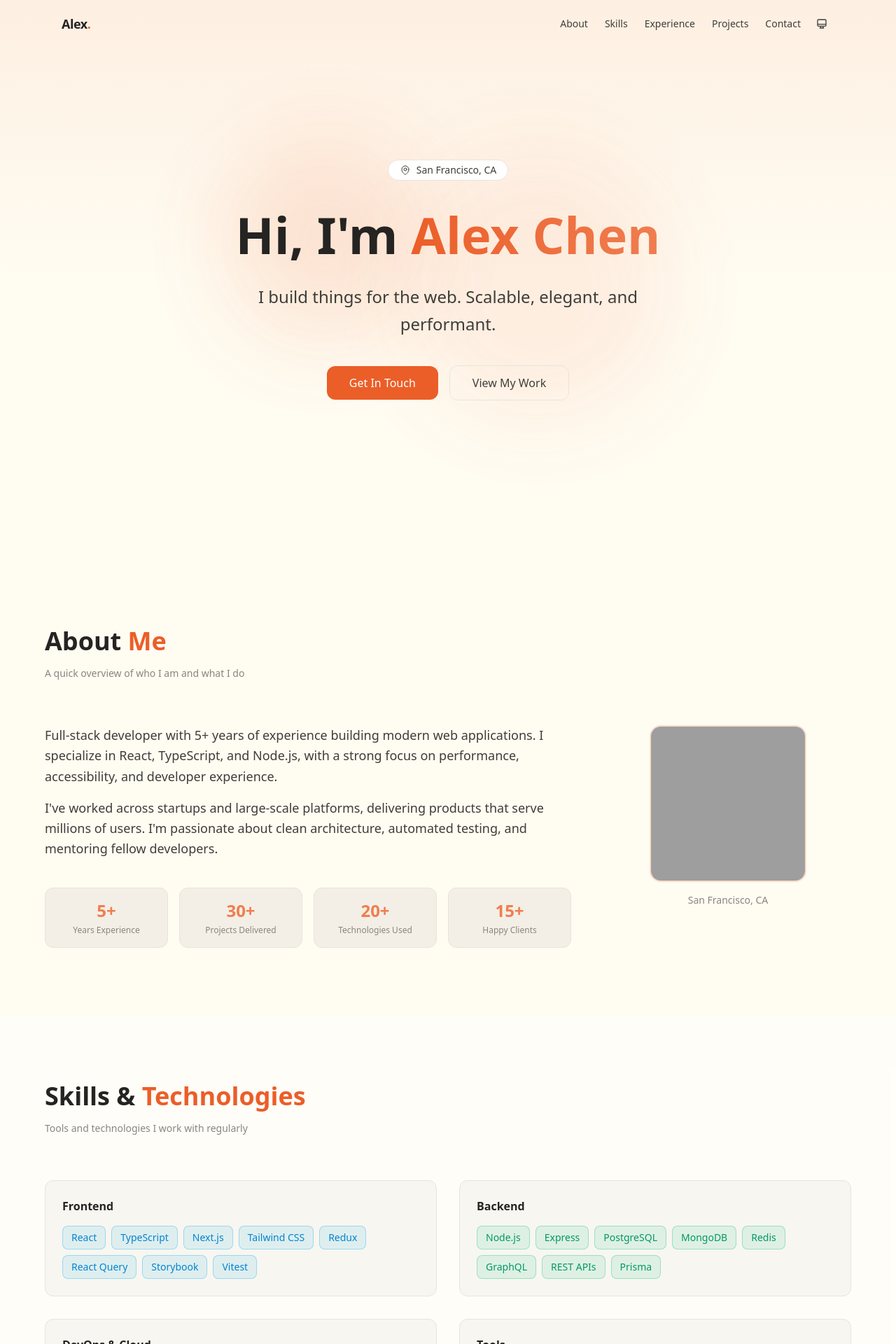
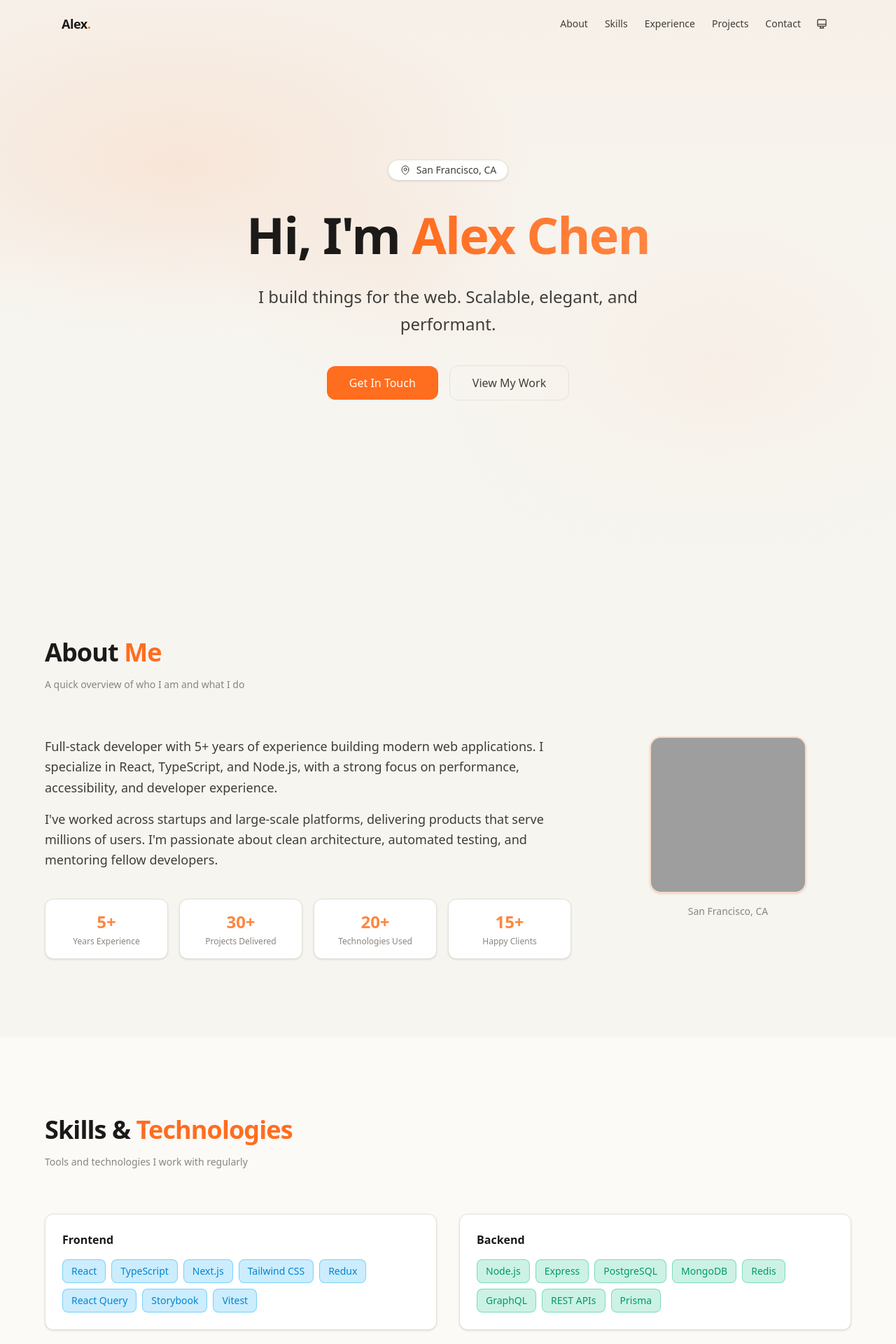
Before and after one commit to anupamabhay/Portfolio, a React (Vite) app: page / in a window 1280 px wide. Shown: the top 1920 px of the page at 70% size. Built offline with nearby package versions, Linux system fonts and the light colour scheme; grey boxes are pictures that could not be loaded.

Commit message:
feat: gradient mesh hero, elevated cards, #ff6d1f accent, darker bg, alignment fixes, design polish

```diff
--- a/src/components/About.tsx
+++ b/src/components/About.tsx
@@ -5,9 +5,9 @@ export function About() {
   const { ref, inView } = useInView()
 
   return (
-    <section id="about" className="py-24 px-6" ref={ref}>
+    <section id="about" className="py-28 px-6" ref={ref}>
       <div className={`max-w-6xl mx-auto transition-all duration-700 ${inView ? "opacity-100 translate-y-0" : "opacity-0 translate-y-8"}`}>
-        <h2 className="text-3xl sm:text-4xl font-bold text-content mb-4">
+        <h2 className="text-3xl sm:text-4xl font-bold text-content mb-4 tracking-tight">
           About <span className="text-accent">Me</span>
         </h2>
         <p className="text-content-muted text-sm mb-16 max-w-md">
@@ -28,7 +28,7 @@ export function About() {
               {about.stats.map((stat) => (
                 <div
                   key={stat.label}
-                  className="p-4 rounded-xl bg-surface-tertiary/50 border border-edge text-center"
+                  className="p-4 rounded-xl bg-surface-secondary border border-edge shadow-sm text-center"
                 >
                   <div className="text-2xl font-bold text-accent-light mb-1">
                     {stat.value}
@@ -40,7 +40,7 @@ export function About() {
           </div>
 
           <div className="flex flex-col items-center">
-            <div className="w-56 h-56 rounded-2xl overflow-hidden border-2 border-accent/20 mb-4">
+            <div className="w-56 h-56 rounded-2xl overflow-hidden border-2 border-accent/20 mb-4 shadow-sm">
               <img
                 src={personal.avatar}
                 alt={personal.name}
--- a/src/components/Hero.tsx
+++ b/src/components/Hero.tsx
@@ -6,13 +6,20 @@ export function Hero() {
       id="hero"
       className="min-h-screen flex items-center justify-center relative overflow-hidden"
     >
-      <div className="absolute inset-0 bg-gradient-to-b from-accent/8 via-transparent to-surface pointer-events-none" />
-
-      <div className="absolute top-1/4 left-1/4 w-72 h-72 bg-accent/20 rounded-full blur-3xl animate-blob-drift animate-pulse-glow" />
-      <div className="absolute bottom-1/4 right-1/4 w-96 h-96 bg-accent/12 rounded-full blur-3xl animate-blob-drift-2 animate-pulse-glow" />
+      <div
+        className="absolute inset-0 pointer-events-none"
+        style={{
+          background: [
+            "radial-gradient(ellipse 80% 60% at 20% 30%, rgba(255, 109, 31, 0.10) 0%, transparent 50%)",
+            "radial-gradient(ellipse 60% 70% at 80% 70%, rgba(255, 109, 31, 0.07) 0%, transparent 50%)",
+            "radial-gradient(ellipse 50% 50% at 45% 50%, rgba(255, 109, 31, 0.05) 0%, transparent 40%)",
+          ].join(","),
+        }}
+      />
+      <div className="absolute inset-0 bg-gradient-to-b from-accent/4 via-transparent to-surface pointer-events-none" />
 
       <div className="relative z-10 text-center px-6 max-w-4xl mx-auto">
-        <div className="inline-flex items-center gap-2 px-4 py-1.5 rounded-full border border-edge bg-surface-secondary text-sm text-content-secondary mb-8">
+        <div className="inline-flex items-center gap-2 px-4 py-1.5 rounded-full border border-edge bg-surface-secondary text-sm text-content-secondary mb-8 shadow-sm">
           <svg className="w-4 h-4 shrink-0" fill="none" viewBox="0 0 24 24" stroke="currentColor">
             <path strokeLinecap="round" strokeLinejoin="round" strokeWidth={1.5} d="M15 10.5a3 3 0 11-6 0 3 3 0 016 0z" />
             <path strokeLinecap="round" strokeLinejoin="round" strokeWidth={1.5} d="M19.5 10.5c0 7.142-7.5 11.25-7.5 11.25S4.5 17.642 4.5 10.5a7.5 7.5 0 1115 0z" />
@@ -20,7 +27,7 @@ export function Hero() {
           <span className="leading-none">{personal.location}</span>
         </div>
 
-        <h1 className="text-5xl sm:text-6xl md:text-7xl font-bold leading-tight mb-6">
+        <h1 className="text-5xl sm:text-6xl md:text-7xl font-bold leading-tight mb-6 tracking-tight">
           Hi, I'm{" "}
           <span className="bg-gradient-to-r from-accent to-accent-light bg-clip-text text-transparent">
             {personal.name}
--- a/src/components/Projects.tsx
+++ b/src/components/Projects.tsx
@@ -5,9 +5,9 @@ export function Projects() {
   const { ref, inView } = useInView()
 
   return (
-    <section id="projects" className="py-24 px-6 bg-surface-secondary/50" ref={ref}>
+    <section id="projects" className="py-28 px-6" ref={ref}>
       <div className={`max-w-6xl mx-auto transition-all duration-700 ${inView ? "opacity-100 translate-y-0" : "opacity-0 translate-y-8"}`}>
-        <h2 className="text-3xl sm:text-4xl font-bold text-content mb-4">
+        <h2 className="text-3xl sm:text-4xl font-bold text-content mb-4 tracking-tight">
           Featured <span className="text-accent">Projects</span>
         </h2>
         <p className="text-content-muted text-sm mb-16 max-w-md">
@@ -18,7 +18,7 @@ export function Projects() {
           {projects.map((project, i) => (
             <div
               key={project.title}
-              className="group rounded-xl border border-edge bg-surface-tertiary/30 overflow-hidden hover:border-accent/30 transition-all"
+              className="group rounded-xl border border-edge bg-surface-secondary shadow-sm overflow-hidden hover:border-accent/30 transition-all"
               style={{ animationDelay: `${i * 100}ms` }}
             >
               <div className="relative h-48 overflow-hidden">
--- a/src/components/Skills.tsx
+++ b/src/components/Skills.tsx
@@ -2,19 +2,19 @@ import { useInView } from "../hooks/useInView"
 import { skills } from "../data/portfolio"
 
 const categoryColors: Record<string, string> = {
-  Frontend: "border-sky-500/30 bg-sky-500/10 text-sky-600 dark:text-sky-300",
-  Backend: "border-emerald-500/30 bg-emerald-500/10 text-emerald-600 dark:text-emerald-300",
-  "DevOps & Cloud": "border-orange-500/30 bg-orange-500/10 text-orange-600 dark:text-orange-300",
-  Tools: "border-purple-500/30 bg-purple-500/10 text-purple-600 dark:text-purple-300",
+  Frontend: "border-sky-500/40 bg-sky-500/20 text-sky-600 dark:text-sky-300",
+  Backend: "border-emerald-500/40 bg-emerald-500/20 text-emerald-600 dark:text-emerald-300",
+  "DevOps & Cloud": "border-orange-500/40 bg-orange-500/20 text-orange-600 dark:text-orange-300",
+  Tools: "border-purple-500/40 bg-purple-500/20 text-purple-600 dark:text-purple-300",
 }
 
 export function Skills() {
   const { ref, inView } = useInView()
 
   return (
-    <section id="skills" className="py-24 px-6 bg-surface-secondary/50" ref={ref}>
+    <section id="skills" className="py-28 px-6 bg-surface-secondary/50" ref={ref}>
       <div className={`max-w-6xl mx-auto transition-all duration-700 ${inView ? "opacity-100 translate-y-0" : "opacity-0 translate-y-8"}`}>
-        <h2 className="text-3xl sm:text-4xl font-bold text-content mb-4">
+        <h2 className="text-3xl sm:text-4xl font-bold text-content mb-4 tracking-tight">
           Skills & <span className="text-accent">Technologies</span>
         </h2>
         <p className="text-content-muted text-sm mb-16 max-w-md">
@@ -25,7 +25,7 @@ export function Skills() {
           {Object.entries(skills).map(([category, items]) => (
             <div
               key={category}
-              className="p-6 rounded-xl border border-edge bg-surface-tertiary/30"
+              className="p-6 rounded-xl border border-edge bg-surface-secondary shadow-sm"
             >
               <h3 className="text-content font-semibold mb-4">{category}</h3>
               <div className="flex flex-wrap gap-2">
--- a/src/index.css
+++ b/src/index.css
@@ -16,29 +16,29 @@
 
 :root {
   color-scheme: light dark;
-  --theme-surface: #252422;
-  --theme-surface-secondary: #2e2b28;
-  --theme-surface-tertiary: #403d39;
+  --theme-surface: #1c1a19;
+  --theme-surface-secondary: #252322;
+  --theme-surface-tertiary: #333130;
   --theme-content: #fffcf2;
   --theme-content-secondary: #ccc5b9;
   --theme-content-muted: #8a8580;
-  --theme-edge: #403d39;
-  --theme-accent: #eb5e28;
-  --theme-accent-light: #f07d4f;
-  --theme-accent-dark: #d14e1a;
+  --theme-edge: #333130;
+  --theme-accent: #ff6d1f;
+  --theme-accent-light: #ff8540;
+  --theme-accent-dark: #d95a14;
 }
 
 :root.light {
-  --theme-surface: #fffcf2;
+  --theme-surface: #f7f5f0;
   --theme-surface-secondary: #ffffff;
-  --theme-surface-tertiary: #e8e4dc;
-  --theme-content: #252422;
+  --theme-surface-tertiary: #e6e2da;
+  --theme-content: #1c1a19;
   --theme-content-secondary: #403d39;
   --theme-content-muted: #8a8580;
-  --theme-edge: #e8e4dc;
-  --theme-accent: #eb5e28;
-  --theme-accent-light: #f07d4f;
-  --theme-accent-dark: #c94d1e;
+  --theme-edge: #e6e2da;
+  --theme-accent: #ff6d1f;
+  --theme-accent-light: #ff8540;
+  --theme-accent-dark: #d95a14;
 }
 
 html {
@@ -64,42 +64,11 @@ body {
   -moz-osx-font-smoothing: grayscale;
 }
 
-@keyframes blob-drift {
-  0%, 100% { transform: translate(0, 0) scale(1); }
-  25% { transform: translate(50px, -35px) scale(1.15); }
-  50% { transform: translate(-25px, 25px) scale(0.85); }
-  75% { transform: translate(35px, 40px) scale(1.05); }
-}
-
-@keyframes blob-drift-2 {
-  0%, 100% { transform: translate(0, 0) scale(1); }
-  25% { transform: translate(-40px, 50px) scale(1.1); }
-  50% { transform: translate(30px, -30px) scale(0.9); }
-  75% { transform: translate(-50px, -40px) scale(1.15); }
-}
-
-@keyframes pulse-glow {
-  0%, 100% { opacity: 0.4; }
-  50% { opacity: 0.8; }
-}
-
 @keyframes slide-up {
   from { opacity: 0; transform: translateY(30px); }
   to { opacity: 1; transform: translateY(0); }
 }
 
-.animate-blob-drift {
-  animation: blob-drift 20s ease-in-out infinite;
-}
-
-.animate-blob-drift-2 {
-  animation: blob-drift-2 25s ease-in-out infinite;
-}
-
-.animate-pulse-glow {
-  animation: pulse-glow 4s ease-in-out infinite;
-}
-
 .animate-slide-up {
   animation: slide-up 0.6s ease-out forwards;
 }
```
Also changed, not shown: src/components/Contact.tsx (+11 -9 lines), src/components/Experience.tsx (+6 -6 lines).
